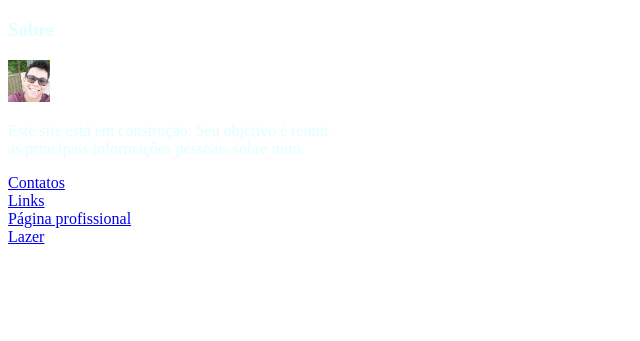
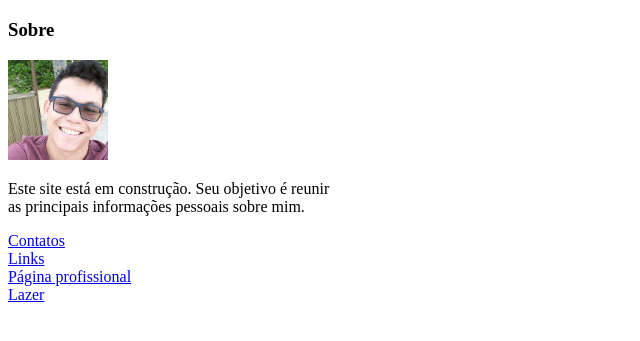
Before and after one commit to mauriciothiago/mauriciothiago.github.io, a plain HTML site: page index.html in a window 1280 px wide. Shown: the part 61-402 px from the top of the page, without its empty margins (0-640 px from the left). Drawn offline with Linux system fonts and the light colour scheme.

Commit message:
testando cores colocando foto

```diff
--- a/index.html
+++ b/index.html
@@ -7,9 +7,9 @@
   <body>
     <h1>Página Pessoal</h1>
 
-    <div style="color:#E0FFFF">
+    <div style="color:black">
         <h3>Sobre</h3>
-      <img src="/img/perfil.jpg" alt="Meu perfil" height="42" width="42">
+      <img src="/img/perfil.jpg" alt="Meu perfil" height="100" width="100">
          <p>Este site está em construção. Seu objetivo é reunir </br>
             as principais informações pessoais sobre mim. </p>
     </div>
```
